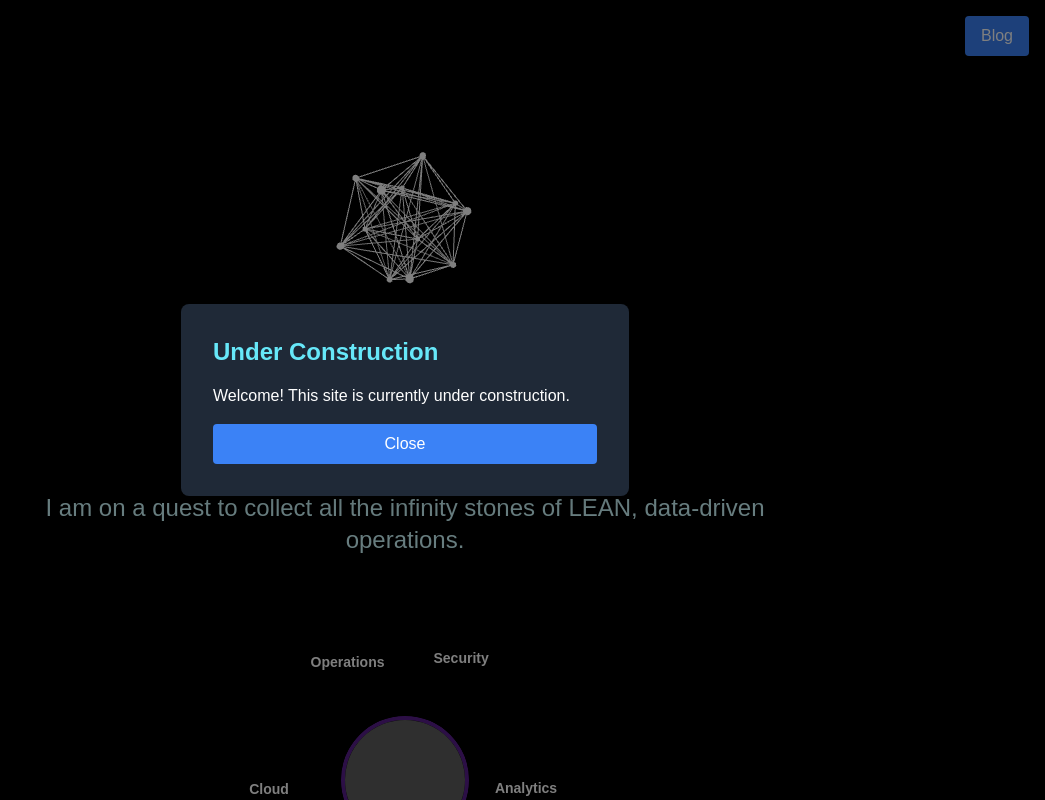
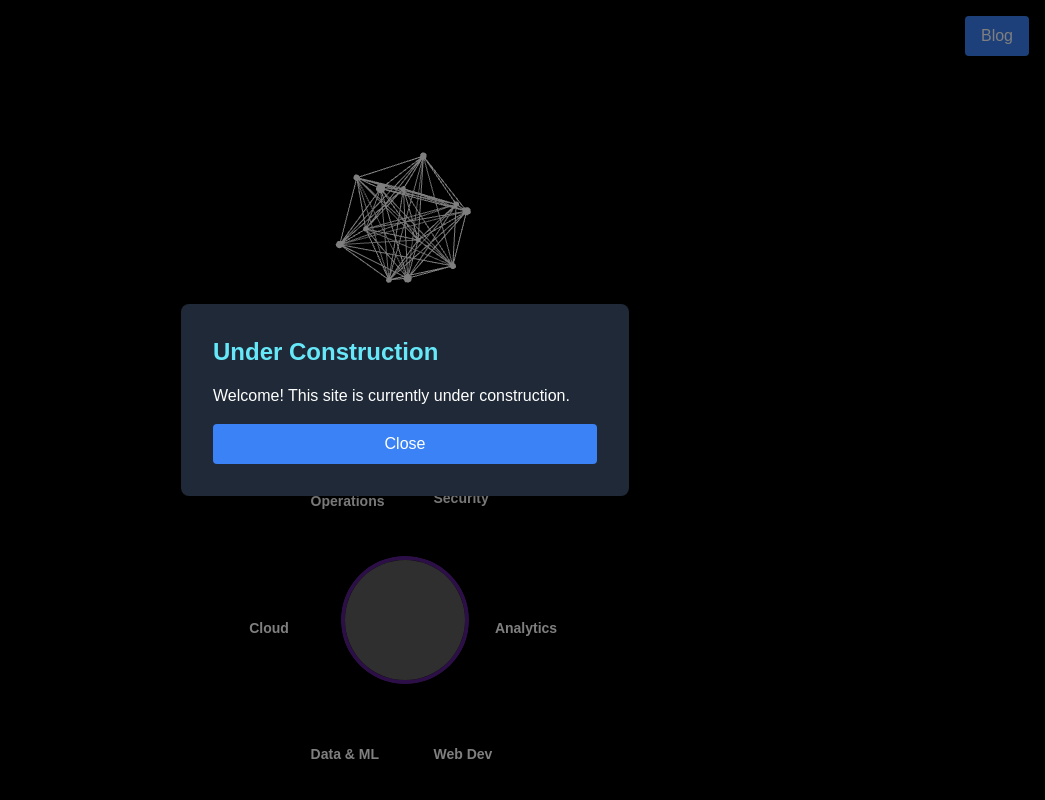
Before and after one commit to jacobjpelletier/me, a Next.js app: page / in a window 1280 px wide. Shown: the top 800 px of the page, without its empty margins (235-1280 px from the left). Built offline with nearby package versions, Linux system fonts and the light colour scheme; grey boxes are pictures that could not be loaded.

Commit message:
changed subtitle text

```diff
--- a/src/app/page.js
+++ b/src/app/page.js
@@ -131,9 +131,6 @@ export default function Home() {
         <h2 className="mb-6 text-2xl white text-center italic animate-slow-pulse">
           Endeavoring to learn, create, and grow.
         </h2>
-        <p className="text-cyan-100 mb-24 text-2xl text-center">
-          I am on a quest to collect all the infinity stones of LEAN, data-driven operations.
-        </p>
 
         <div className="relative w-64 h-64 mx-auto mb-6">
           {/* Infinity Stones Floating Around */}
@@ -207,7 +204,7 @@ export default function Home() {
           }
         `}</style>
          <p className="text-cyan-300 text-2xl mt-12 text-center mb-12 p-20">
-            I am taking this opportunity to pursue my interest in the intersection of data science and operations.
+            I am on a quest to explore and master the intersection of data science and operations.
          </p>
         <p className="text-cyan-100 text-center text-xl mb-6">
               Nurse since 2013. Tech enthusiast since 2018. MBA student since 2024.
```
